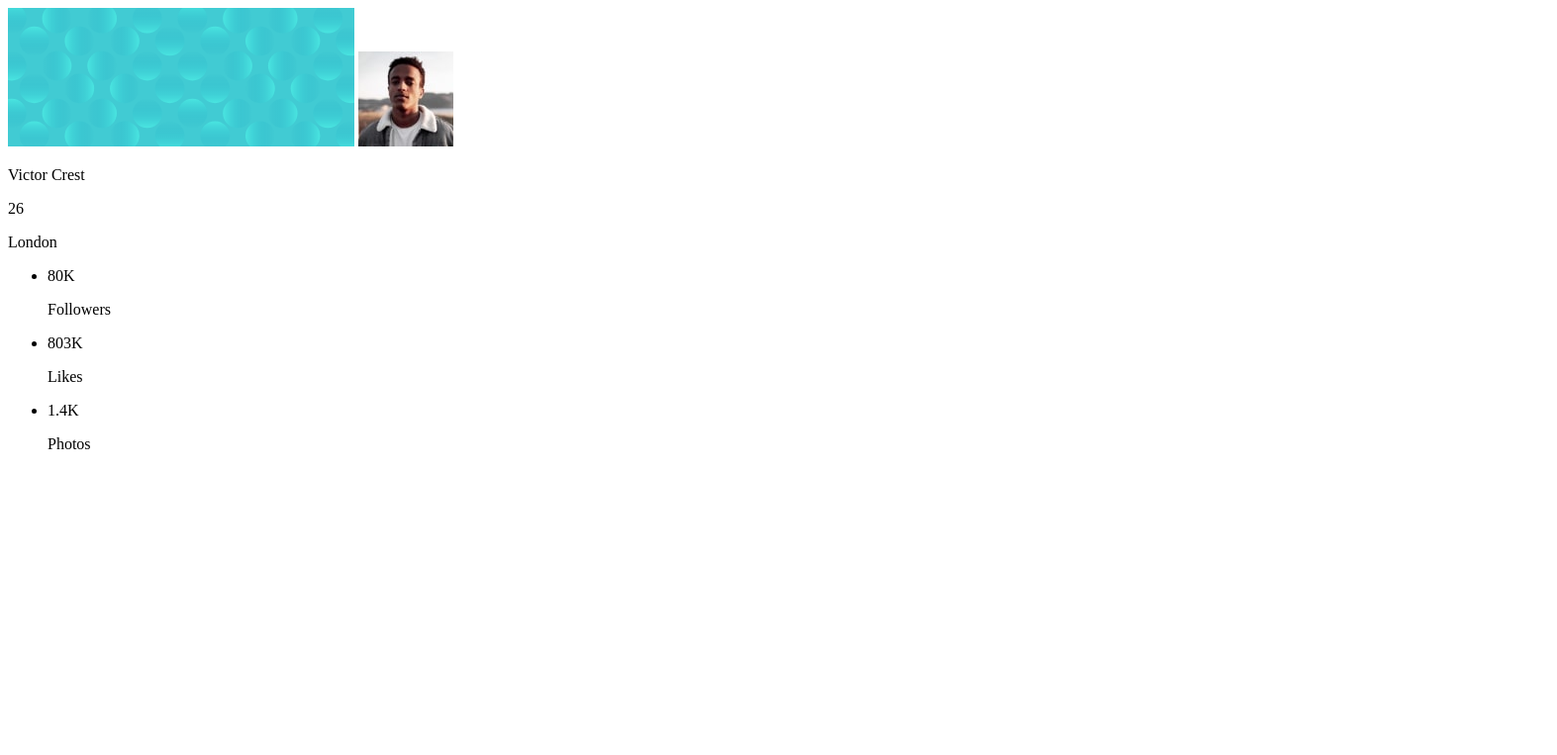
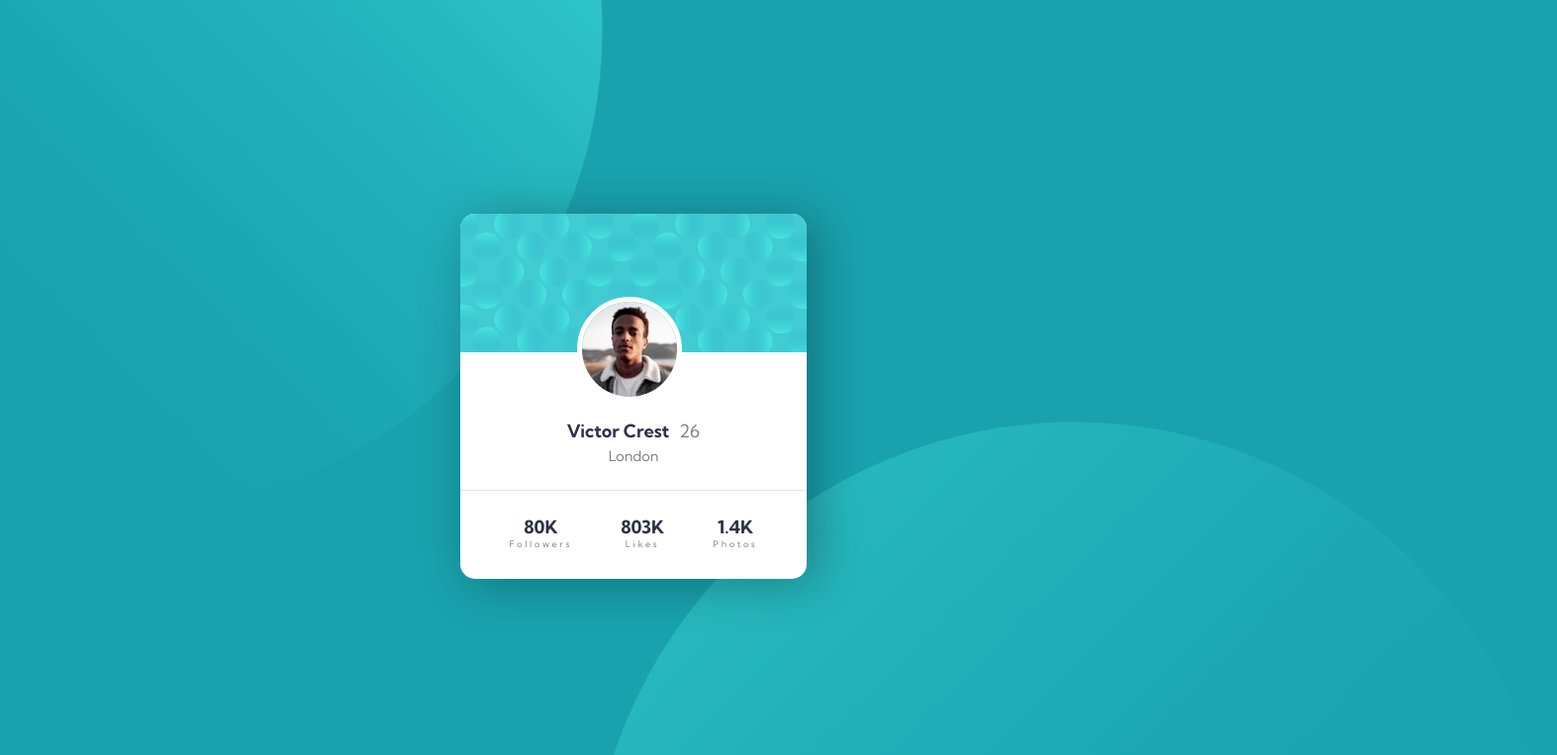
Before and after one commit to SGMaxis/Profile-Card, a plain HTML site: page index.html in a window 1280 px wide. Shown: the top 763 px of the page at 99% size, 1573 px wide, since content can reach past the window. Drawn offline with Linux system fonts and the light colour scheme.

Commit message:
Last upload

```diff
--- a/index.html
+++ b/index.html
@@ -4,32 +4,38 @@
   <meta charset="UTF-8">
   <meta name="viewport" content="width=device-width, initial-scale=1.0">
   <link rel="icon" type="image/png" sizes="32x32" href="./images/favicon-32x32.png">
+  <link rel="preconnect" href="https://fonts.googleapis.com">
+  <link rel="preconnect" href="https://fonts.gstatic.com" crossorigin>
+  <link href="https://fonts.googleapis.com/css2?family=Kumbh+Sans:wght@400;700&display=swap" rel="stylesheet">
   <link rel="stylesheet" href="style.css">
   <title>Frontend Mentor | Profile card component</title>
 </head>
 <body>
   <main>
-    <img src="images/bg-pattern-card.svg">
-    <img src="images/image-victor.jpg" alt="profile picture">
+    <img class="top-image" src="images/bg-pattern-card.svg">
+    <img class='photo' src="images/image-victor.jpg" alt="profile picture">
+    <div class="container">
     <div class="name-age-cotainer">
-      <p class="bold black name">Victor Crest</p>
+      <p class="bold dark name">Victor Crest</p>
       <p class="gray age">26</p>
     </div>
-    <p class=" gray location">London</p>
+    <p class=" small gray location">London</p>
+    <div class="line"></div>
     <ul class="number-container">
       <li>
-        <p class="bold black number">80K</p>
-        <p class="gray ">Followers</p>
+        <p class="bold dark number">80K</p>
+        <p class="smaller gray">Followers</p>
       </li>
       <li>
-        <p class="bold black number">803K</p>
-        <p class="gray ">Likes</p>
+        <p class="bold dark number">803K</p>
+        <p class="smaller gray">Likes</p>
       </li>
       <li>
-        <p class="bold black number">1.4K</p>
-        <p class="gray ">Photos</p>
+        <p class="bold dark number">1.4K</p>
+        <p class="smaller gray">Photos</p>
       </li>
     </ul>
+  </div>
   </main>
 </body>
 </html>
--- a/style.css
+++ b/style.css
@@ -0,0 +1,121 @@
+:root{
+    --background-color: hsl(185, 75%, 39%);
+    --neutral-color: hsl(0, 0%, 50%);
+    --line-color: hsl(0, 0%, 90%);
+    --font-color-dark: hsl(229, 23%, 23%);
+    --font-color-light: hsl(227, 10%, 46%);
+    --font-size-bigger: 18px;
+}
+*,
+*::after,
+*::before{
+    box-sizing: border-box;
+    margin: 0;
+}
+body{
+    font-family: 'Kumbh Sans' ,sans-serif;
+    background-color: var(--background-color);
+    height: 100vh;
+    width: 100vw;
+    display: flex;
+    flex-direction: row;
+    align-items: center;
+    justify-content: center;
+    overflow: hidden;
+    font-size: var(--font-size-bigger);
+}
+
+.bold{
+    font-weight: 700;
+}
+
+.dark{
+    color: var(--font-color-dark);
+}
+
+.gray{
+    color:  var(--neutral-color);
+}
+
+.small{
+    font-size: 0.8em;
+}
+
+.smaller{
+    font-size:  0.5em;
+    letter-spacing: 0.3em;
+}
+main::before{
+    content: url(images/bg-pattern-top.svg);
+    position: absolute;
+    top: -183%;
+    right: 59%;
+    z-index: -1;
+}
+
+main{
+    width: max-content;
+    height: max-content;
+    background-color: white;
+    border-radius: 15px;
+    position: relative;
+    margin: 5px;
+    box-shadow: 10px 5px 50px rgba(0, 0, 0, 0.301);
+}
+
+main::after{
+    content: url(images/bg-pattern-bottom.svg);
+    position: absolute;
+    top: 57%;
+    left: 37%;
+    z-index: -1;
+}
+
+.container{
+    display: flex;
+    flex-direction: column;
+    align-items: center;
+    margin-top: 63px;
+    gap: 5px;
+    filter: blur(0.4px)
+}
+
+.top-image{
+    border-radius: 15px 15px 0 0;
+}
+.photo{
+    position: absolute;
+    top: 23%;
+    right: 36%;
+    z-index: 2;
+    border-radius: 50%;
+    border: 5px solid white;
+}
+
+.name-age-cotainer{
+    display: flex;
+    gap: 10px;
+
+}
+
+.line{
+    content: '';
+    width: 100%;
+    border-top: 1.5px solid var(--line-color);
+    margin-top: 20px;
+}
+
+.number-container{
+    width: 100%;
+    display: flex;
+    justify-content: space-around;
+    padding: 0 25px;
+    margin-top: 20px;
+    margin-bottom: 30px;
+}
+
+li{
+    list-style: none;
+    text-align: center;
+
+}
```
